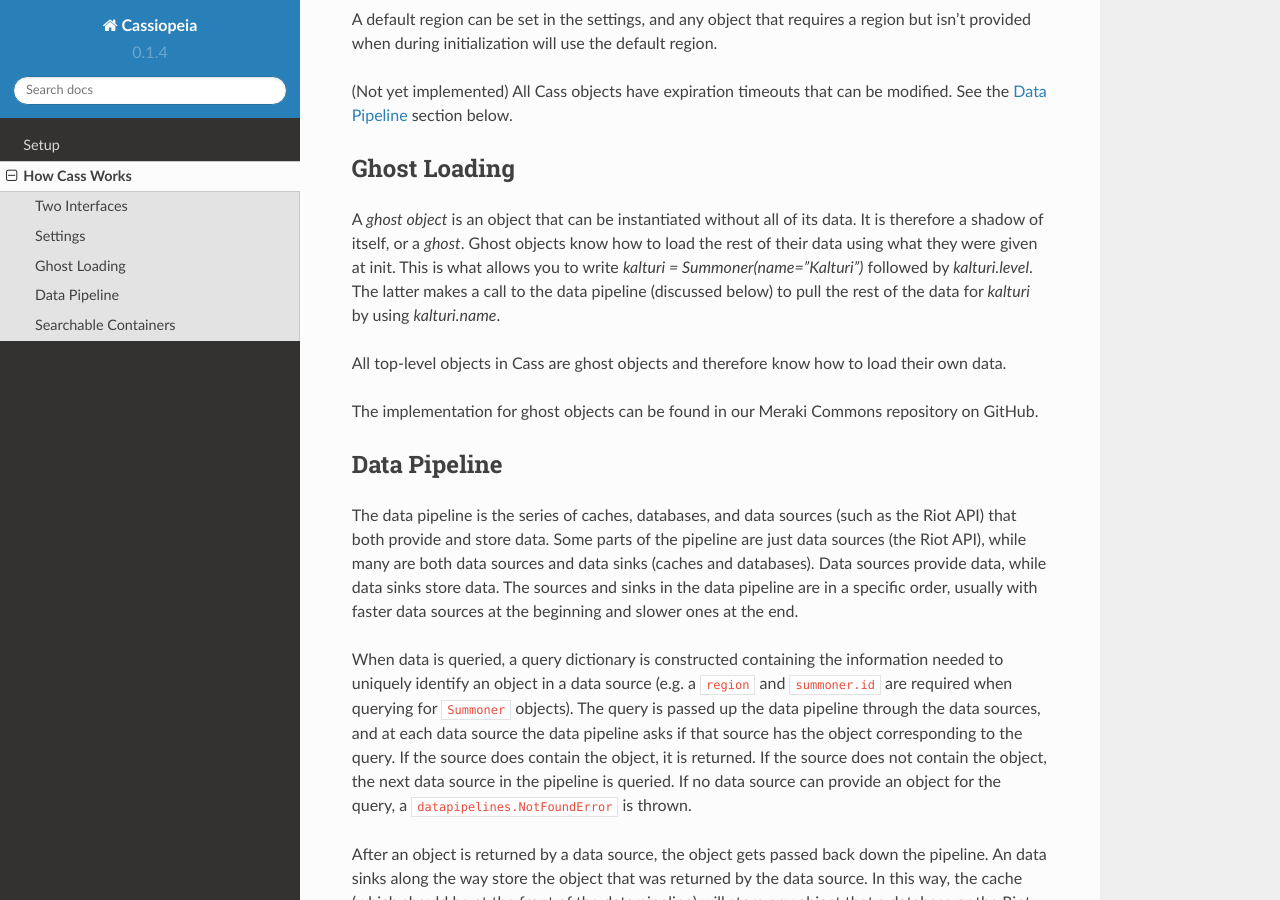
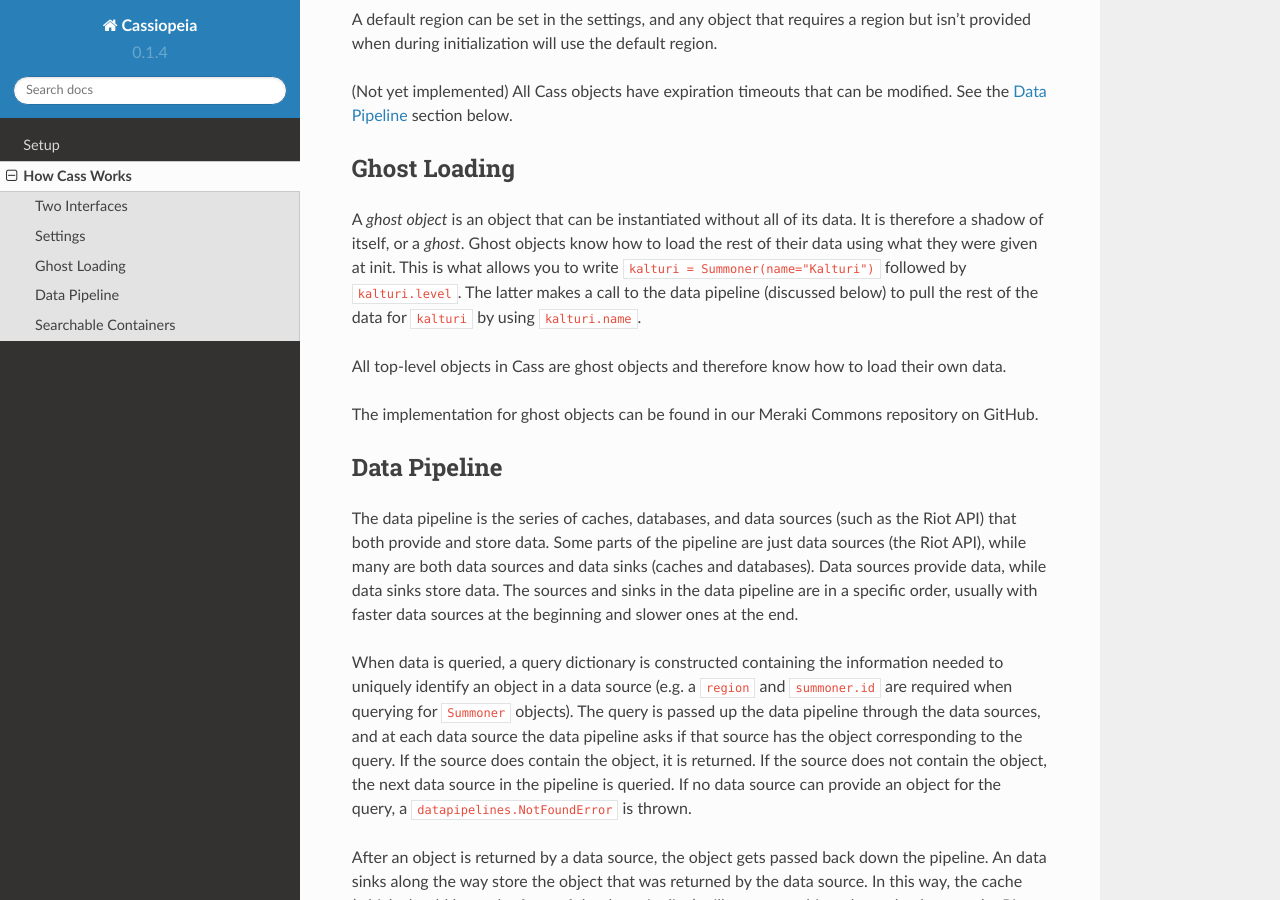
Before and after one commit to Crimack/lissandra, a Sphinx documentation site: the page built from doc/inner_workings.rst, in a window 1280 px wide and 900 px high, scrolled down 651 px. Built offline with Sphinx 7.4.7 and the Read the Docs theme 2.0.0, drawn with Linux system fonts in a browser that asks for light colours; pages that are not in the unit, such as notebooks, are missing from menus.

Commit message:
another doc fix

```diff
--- a/doc/inner_workings.rst
+++ b/doc/inner_workings.rst
@@ -31,7 +31,7 @@ A default region can be set in the settings, and any object that requires a regi
 Ghost Loading
 """""""""""""
 
-A *ghost object* is an object that can be instantiated without all of its data. It is therefore a shadow of itself, or a *ghost*. Ghost objects know how to load the rest of their data using what they were given at init. This is what allows you to write `kalturi = Summoner(name="Kalturi")` followed by `kalturi.level`. The latter makes a call to the data pipeline (discussed below) to pull the rest of the data for `kalturi` by using `kalturi.name`.
+A *ghost object* is an object that can be instantiated without all of its data. It is therefore a shadow of itself, or a *ghost*. Ghost objects know how to load the rest of their data using what they were given at init. This is what allows you to write ``kalturi = Summoner(name="Kalturi")`` followed by ``kalturi.level``. The latter makes a call to the data pipeline (discussed below) to pull the rest of the data for ``kalturi`` by using ``kalturi.name``.
 
 All top-level objects in Cass are ghost objects and therefore know how to load their own data.
 
```
